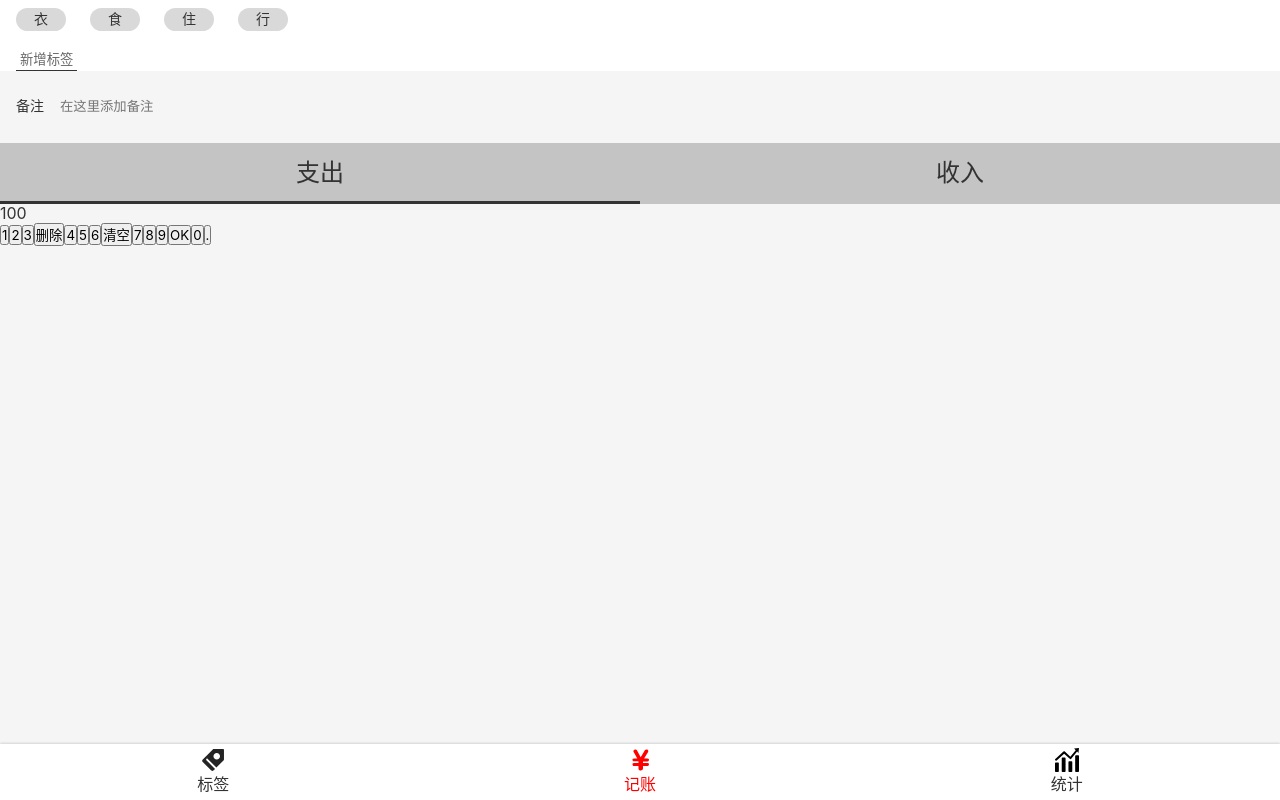
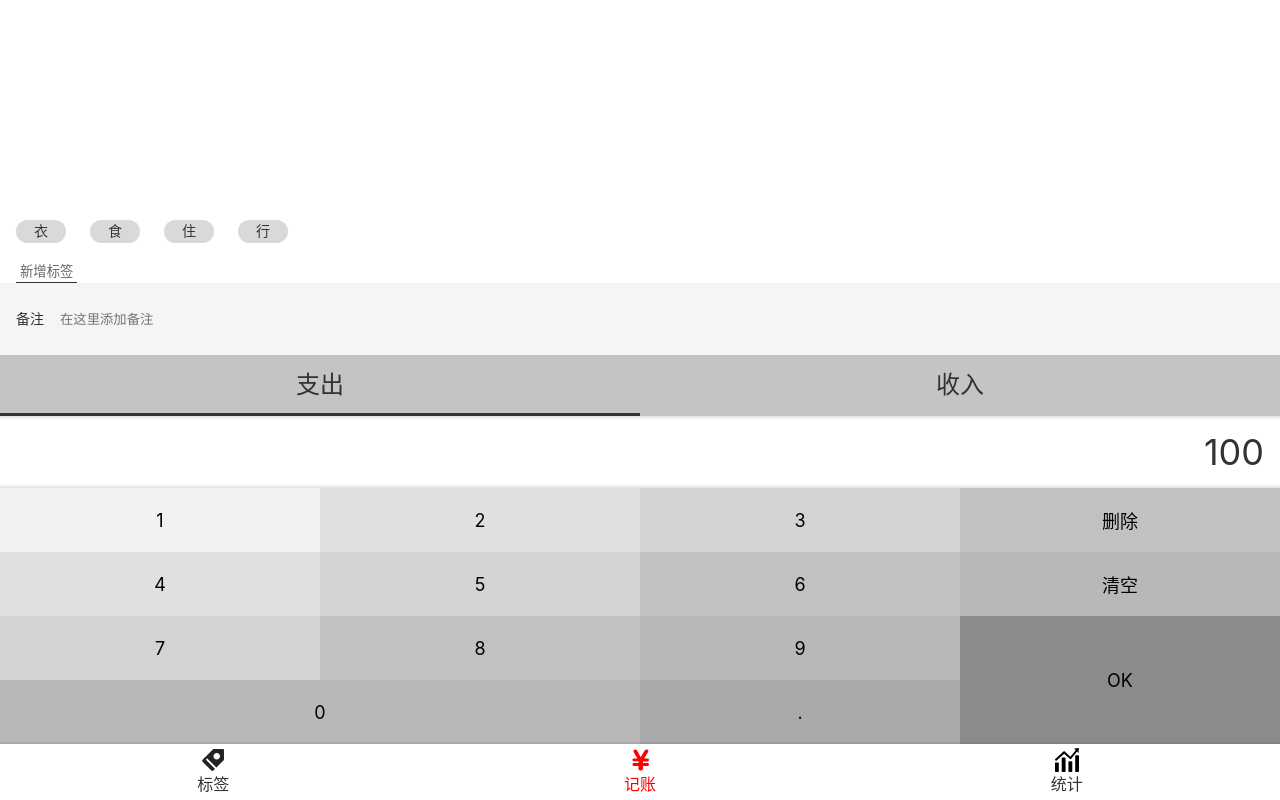
Before and after one commit to lgm11/morney-react, a React app: page /#/money in a window 1280 px wide. Built offline with nearby package versions, Linux system fonts and the light colour scheme; the HTML template or start-up script is replaced by a standard one.

Commit message:
monty.tsx UI完成

```diff
--- a/src/components/Layout.tsx
+++ b/src/components/Layout.tsx
@@ -15,7 +15,7 @@
 const Layout = (props:any) => {
     return (
     <Wrapper>
-      <Main>
+      <Main className={props.className}>
         {props.children}
       </Main>
       <Nav/>
--- a/src/index.scss
+++ b/src/index.scss
@@ -31,6 +31,11 @@
 :focus {
   outline: none;
 }
+.clearfix::after {
+  content: "";
+  display: block;
+  clear: both;
+}
 .icon {
   width: 1em;
   height: 1em;
--- a/src/views/Money.tsx
+++ b/src/views/Money.tsx
@@ -4,6 +4,11 @@
 
 const TagsSection = styled.section`
   background: #FFFFFF;
+  flex-grow:1;
+  display: flex;
+  flex-direction: column;
+  justify-content:flex-end;
+  align-items: flex-start;
   padding:0 16px;
   > ol{
     margin:0 -12px;
@@ -69,12 +74,59 @@
   }
 `
 const NumberPadSection = styled.section`
-
+  > .output{
+    background:white;
+    font-size: 36px;
+    line-height:72px;
+    text-align:right;
+    padding:0 16px;
+    box-shadow:inset 0 -5px 5px -5px rgba(0,0,0,0.25),inset 0 5px 5px -5px rgba(0,0,0,0.25)
+  }
+  > .pad{
+    > button{
+      font-size: 18px;
+      float: left;
+      width:25%;
+      height: 64px;
+      border:none;
+      &.ok{
+        float: right;
+        height: 128px;
+      }
+      &.zero{
+        width: 50%;
+      }
+      &:nth-child(1){
+        background: #F2F2F2;
+      }
+      &:nth-child(2),&:nth-child(5){
+        background: #E0E0E0;
+      }
+      &:nth-child(3),&:nth-child(6),&:nth-child(9){
+        background: #D3D3D3;
+      }
+      &:nth-child(4),&:nth-child(7),&:nth-child(10){
+        background: #C1C1C1;
+      }
+      &:nth-child(8),&:nth-child(11),&:nth-child(13){
+        background: #B8B8B8;
+      }
+      &:nth-child(12){
+        background: #8B8B8B;
+      }
+      &:nth-child(14){
+        background: #A9A9A9;
+      }
+    }
+  }
 `
-
+const MyLayout = styled(Layout)`
+  display: flex;
+  flex-direction: column;
+`
 function Money() {
     return (
-      <Layout>
+      <MyLayout>
         <TagsSection>
           <ol>
             <li>衣</li>
@@ -97,10 +149,10 @@
           </ul>
         </CategorySection>
         <NumberPadSection>
-          <div>
+          <div className="output">
             100
           </div>
-          <div>
+          <div className="pad clearfix">
             <button>1</button>
             <button>2</button>
             <button>3</button>
@@ -112,12 +164,12 @@
             <button>7</button>
             <button>8</button>
             <button>9</button>
-            <button>OK</button>
-            <button>0</button>
-            <button>.</button>
+            <button className="ok">OK</button>
+            <button className="zero">0</button>
+            <button className="dot">.</button>
           </div>
         </NumberPadSection>
-      </Layout>
+      </MyLayout>
     )
   }
 
```
